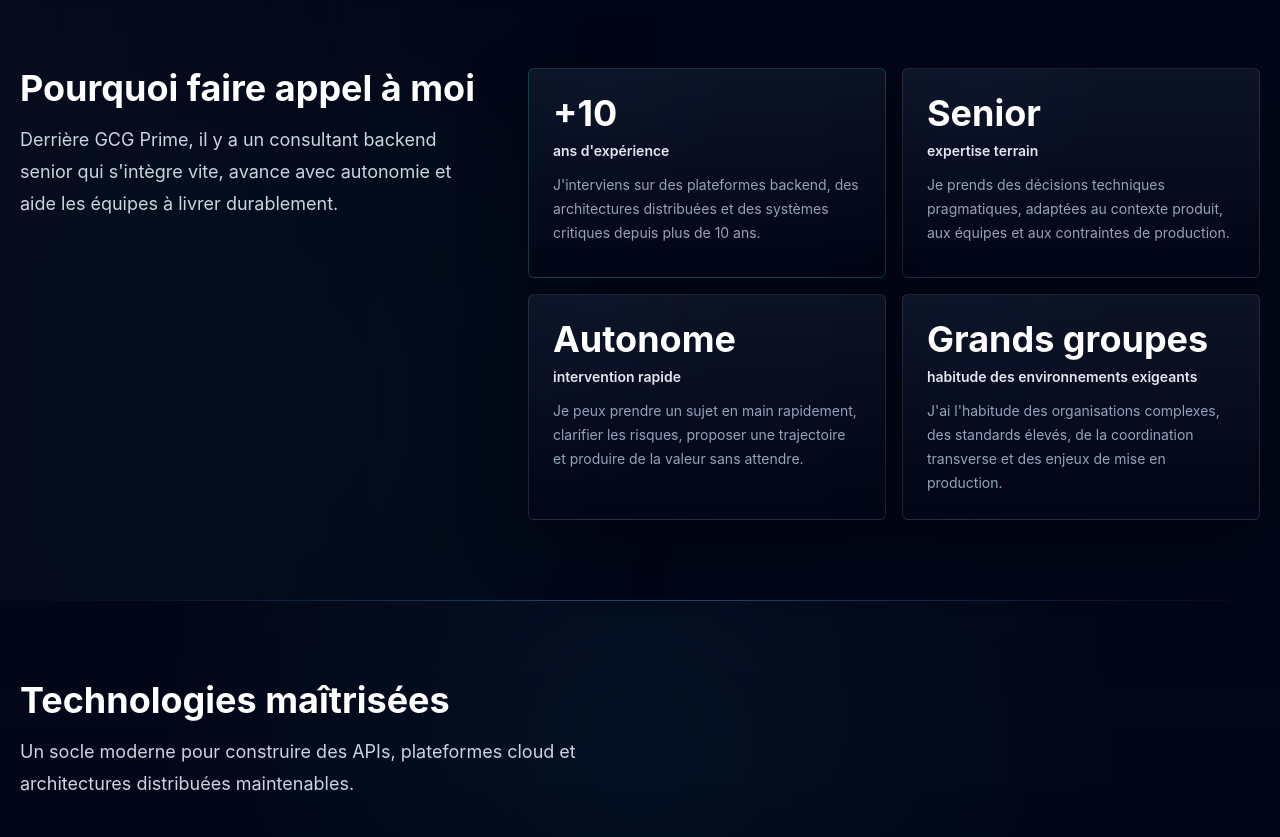
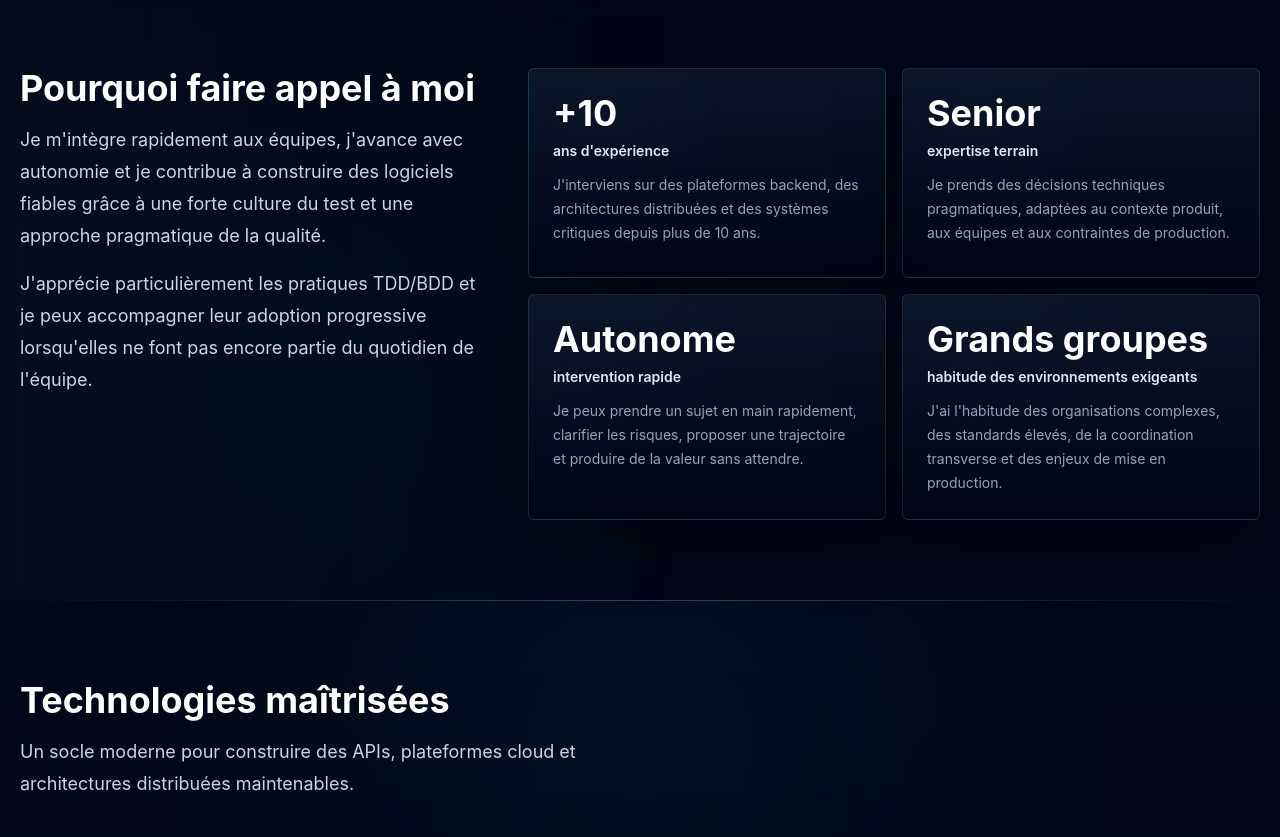
Before and after one commit to Kiraleouf/GCGPrimeFront, a website built with Vite: page index.html in a window 1280 px wide. Shown: the part 1480-2317 px from the top of the page. Built offline with nearby package versions, Linux system fonts and the light colour scheme.

```diff
--- a/index.html
+++ b/index.html
@@ -245,7 +245,10 @@
           <div data-reveal>
             <h2 class="text-3xl font-bold text-white sm:text-4xl">Pourquoi faire appel à moi</h2>
             <p class="mt-4 text-lg leading-8 text-slate-300">
-              Derrière GCG Prime, il y a un consultant backend senior qui s'intègre vite, avance avec autonomie et aide les équipes à livrer durablement.
+              Je m'intègre rapidement aux équipes, j'avance avec autonomie et je contribue à construire des logiciels fiables grâce à une forte culture du test et une approche pragmatique de la qualité.
+            </p>
+            <p class="mt-4 text-lg leading-8 text-slate-300">
+              J'apprécie particulièrement les pratiques TDD/BDD et je peux accompagner leur adoption progressive lorsqu'elles ne font pas encore partie du quotidien de l'équipe.
             </p>
           </div>
 
```
Also changed, not shown: public/img/photo.png.
